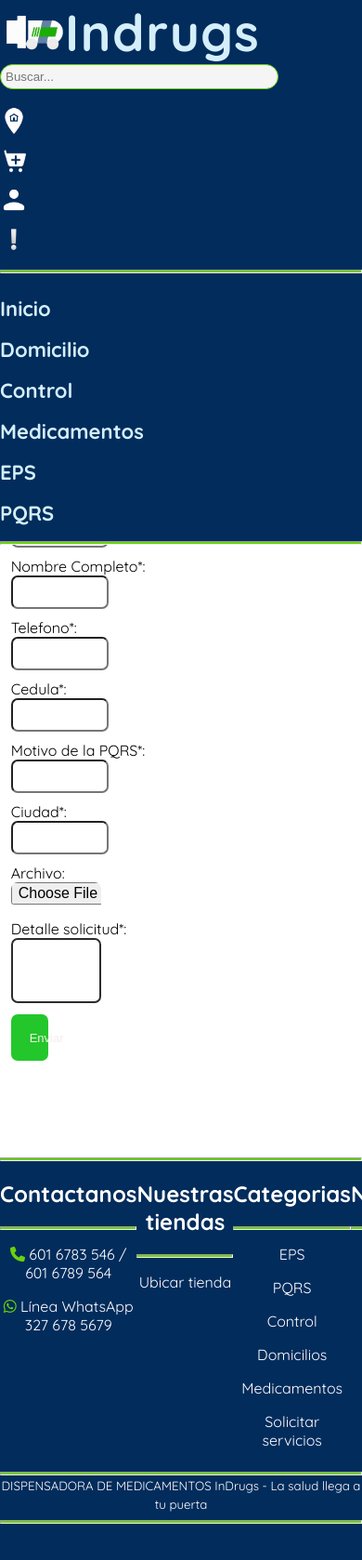
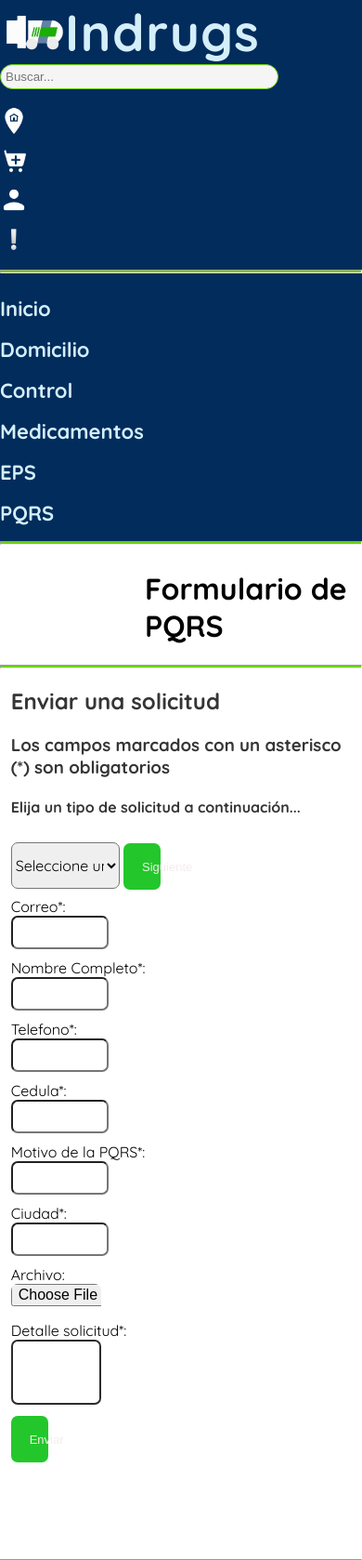
Before and after one commit to MarianaBarretoCas/Indrugs, a PHP site: page /5.pagina_pqrs.html in a window 390 px wide; the page is wider, and only the part inside the window is pictured. Shown: the top 1678 px of that part at 93% size. Before the commit the page ends 1639 px from the top of that part, so only its background shows below. Run offline with PHP 8.4, Linux system fonts and the light colour scheme; some libraries are stand-ins or nearby versions.

Commit message:
Update 1.estilos_pagina_inicio.css

```diff
--- a/css/1.estilos_pagina_inicio.css
+++ b/css/1.estilos_pagina_inicio.css
@@ -151,6 +151,11 @@
             .menu .barra_2 #items_barra #enlaces_barra:hover{
                 background: #6bd10c;
             }
+}
+@media only screen and (max-width:767px){
+.cuerpo_indrugs{
+    margin-top: 27rem;
+}
 }
 /*Body*/
 .cuerpo_indrugs{
```
